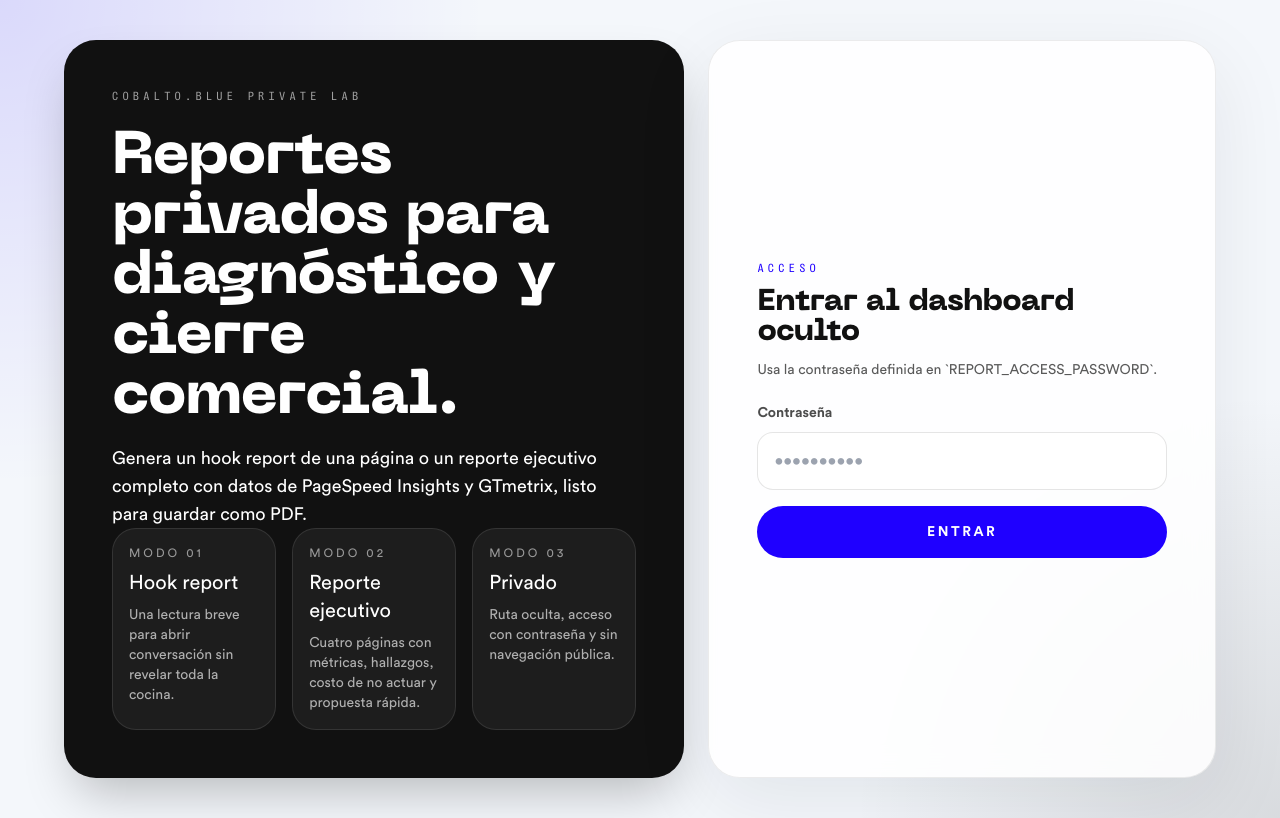
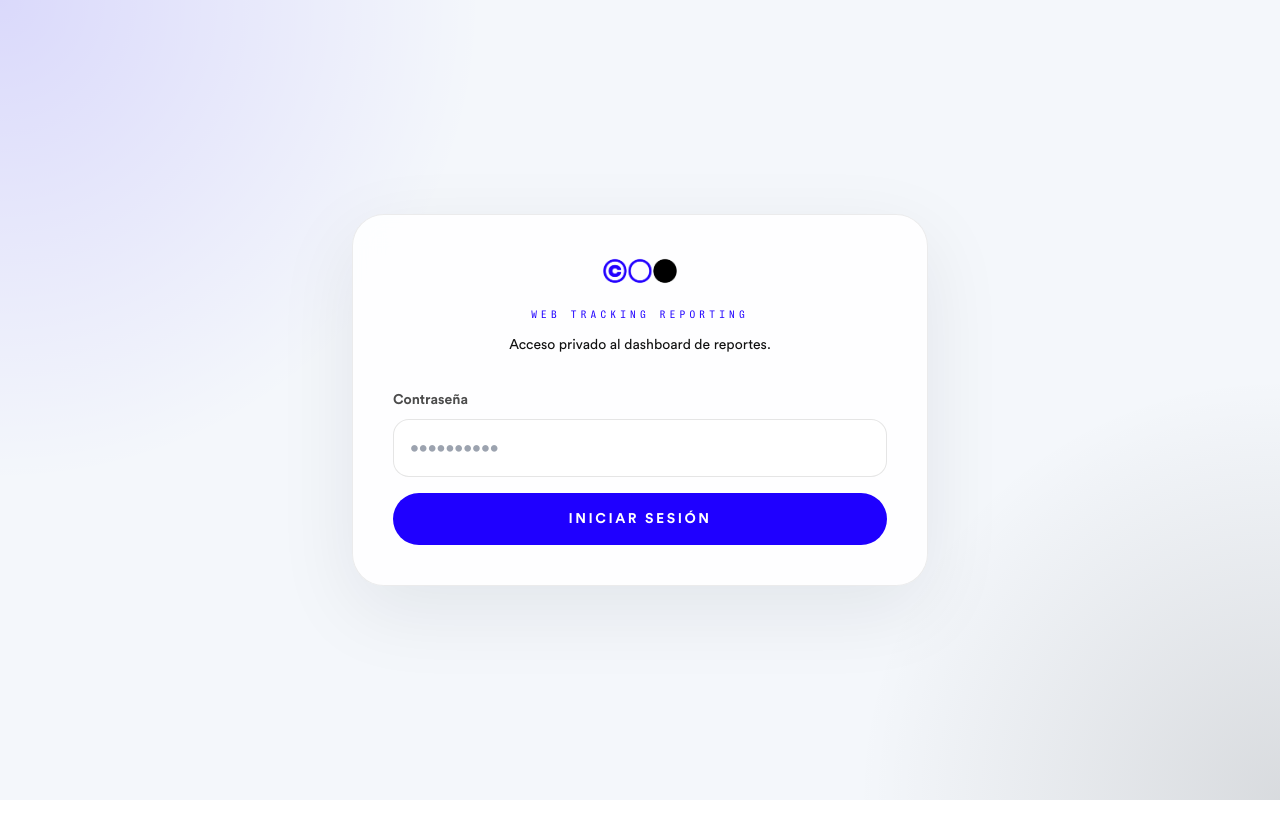
Before and after one commit to Rodrigoloh/cobalto-blue, a Next.js app: page /cb-lab/access in a window 1280 px wide. Built offline with nearby package versions, Linux system fonts and the light colour scheme.

Commit message:
Simplify private reporting access screen

```diff
--- a/app/cb-lab/access/page.tsx
+++ b/app/cb-lab/access/page.tsx
@@ -17,61 +17,24 @@ export default function PrivateAccessPage({ searchParams }: AccessPageProps) {
       : '/cb-lab/reporting'
 
   return (
-    <main className="report-shell min-h-screen px-6 py-10 text-[#111111]">
-      <div className="mx-auto grid min-h-[calc(100vh-5rem)] max-w-6xl gap-6 lg:grid-cols-[1.1fr_0.9fr]">
-        <section className="flex flex-col justify-between rounded-[2rem] bg-[#111111] p-8 text-white shadow-2xl lg:p-12">
-          <div className="space-y-6">
-            <p className="font-['PPRightGroteskMono'] text-xs uppercase tracking-[0.35em] text-white/60">
-              cobalto.blue private lab
-            </p>
-            <div className="space-y-4">
-              <h1 className="max-w-xl font-['NeueMachina'] text-4xl leading-none md:text-6xl">
-                Reportes privados para diagnóstico y cierre comercial.
-              </h1>
-              <p className="max-w-xl text-base text-white/74 md:text-lg">
-                Genera un hook report de una página o un reporte ejecutivo completo con datos de
-                PageSpeed Insights y GTmetrix, listo para guardar como PDF.
-              </p>
-            </div>
-          </div>
-
-          <div className="grid gap-4 md:grid-cols-3">
-            <div className="rounded-3xl border border-white/10 bg-white/5 p-4">
-              <p className="text-xs uppercase tracking-[0.25em] text-white/55">Modo 01</p>
-              <p className="mt-2 text-xl">Hook report</p>
-              <p className="mt-2 text-sm text-white/65">
-                Una lectura breve para abrir conversación sin revelar toda la cocina.
-              </p>
-            </div>
-            <div className="rounded-3xl border border-white/10 bg-white/5 p-4">
-              <p className="text-xs uppercase tracking-[0.25em] text-white/55">Modo 02</p>
-              <p className="mt-2 text-xl">Reporte ejecutivo</p>
-              <p className="mt-2 text-sm text-white/65">
-                Cuatro páginas con métricas, hallazgos, costo de no actuar y propuesta rápida.
-              </p>
-            </div>
-            <div className="rounded-3xl border border-white/10 bg-white/5 p-4">
-              <p className="text-xs uppercase tracking-[0.25em] text-white/55">Modo 03</p>
-              <p className="mt-2 text-xl">Privado</p>
-              <p className="mt-2 text-sm text-white/65">
-                Ruta oculta, acceso con contraseña y sin navegación pública.
-              </p>
-            </div>
-          </div>
-        </section>
-
-        <section className="report-card flex items-center rounded-[2rem] p-8 lg:p-12">
-          <div className="w-full space-y-5">
-            <div>
-              <p className="font-['PPRightGroteskMono'] text-xs uppercase tracking-[0.35em] text-[#1F00FF]">
-                acceso
-              </p>
-              <h2 className="mt-3 font-['NeueMachina'] text-3xl leading-none">
-                Entrar al dashboard oculto
-              </h2>
-              <p className="mt-3 text-sm text-black/65">
-                Usa la contraseña definida en `REPORT_ACCESS_PASSWORD`.
-              </p>
+    <main className="report-shell min-h-screen px-6 py-8 text-[#111111]">
+      <div className="mx-auto flex min-h-[calc(100vh-4rem)] max-w-xl items-center justify-center">
+        <section className="report-card w-full rounded-[2rem] p-8 shadow-2xl lg:p-10">
+          <div className="space-y-8">
+            <div className="space-y-5 text-center">
+              <img
+                src="/brand/logo-main-blue.png"
+                alt="cobalto.blue"
+                className="mx-auto h-8 w-auto"
+              />
+              <div className="space-y-3">
+                <p className="font-['PPRightGroteskMono'] text-[11px] uppercase tracking-[0.38em] text-[#1F00FF]">
+                  WEB TRACKING REPORTING
+                </p>
+                <p className="text-sm text-black/58">
+                  Acceso privado al dashboard de reportes.
+                </p>
+              </div>
             </div>
 
             {searchParams?.error === '1' ? (
@@ -110,7 +73,7 @@ export default function PrivateAccessPage({ searchParams }: AccessPageProps) {
                 type="submit"
                 className="w-full rounded-full bg-[#1F00FF] px-5 py-4 text-sm font-semibold uppercase tracking-[0.18em] text-white transition hover:bg-black"
               >
-                Entrar
+                Iniciar sesión
               </button>
             </form>
           </div>
```
